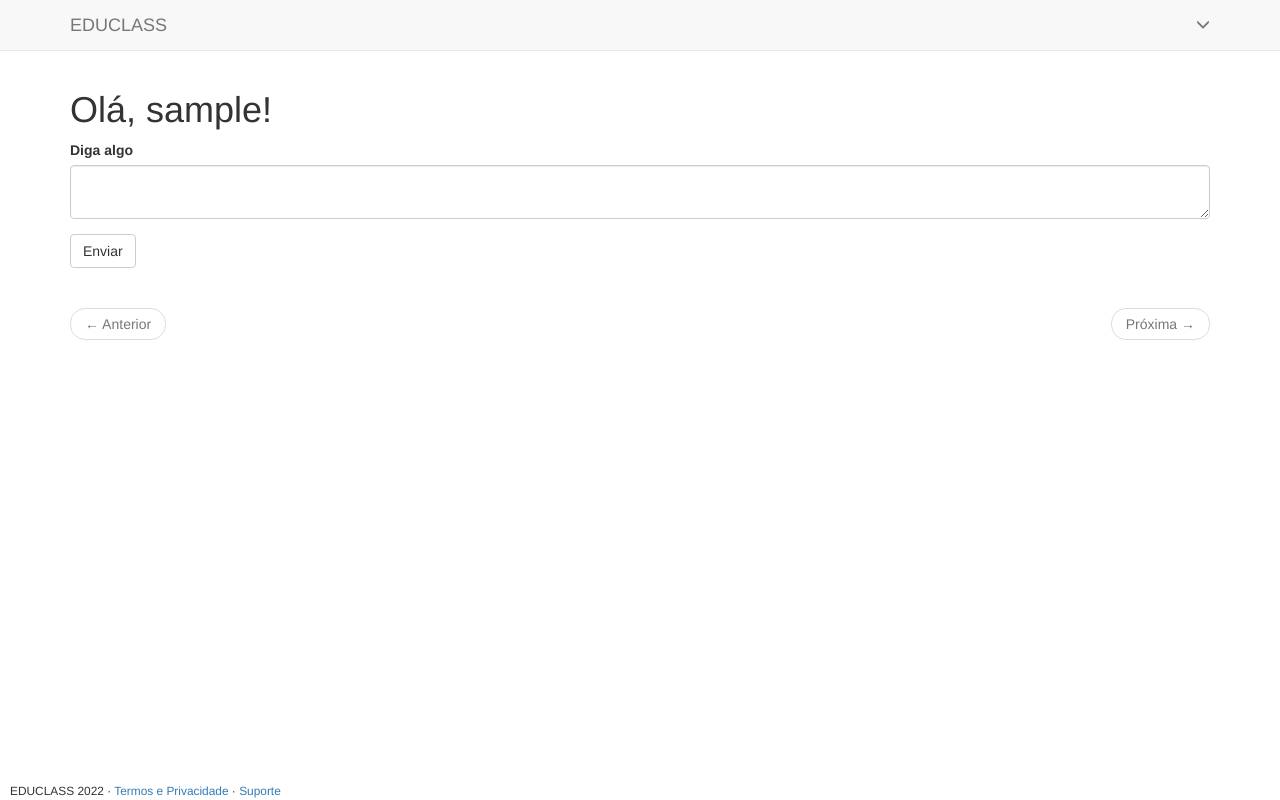
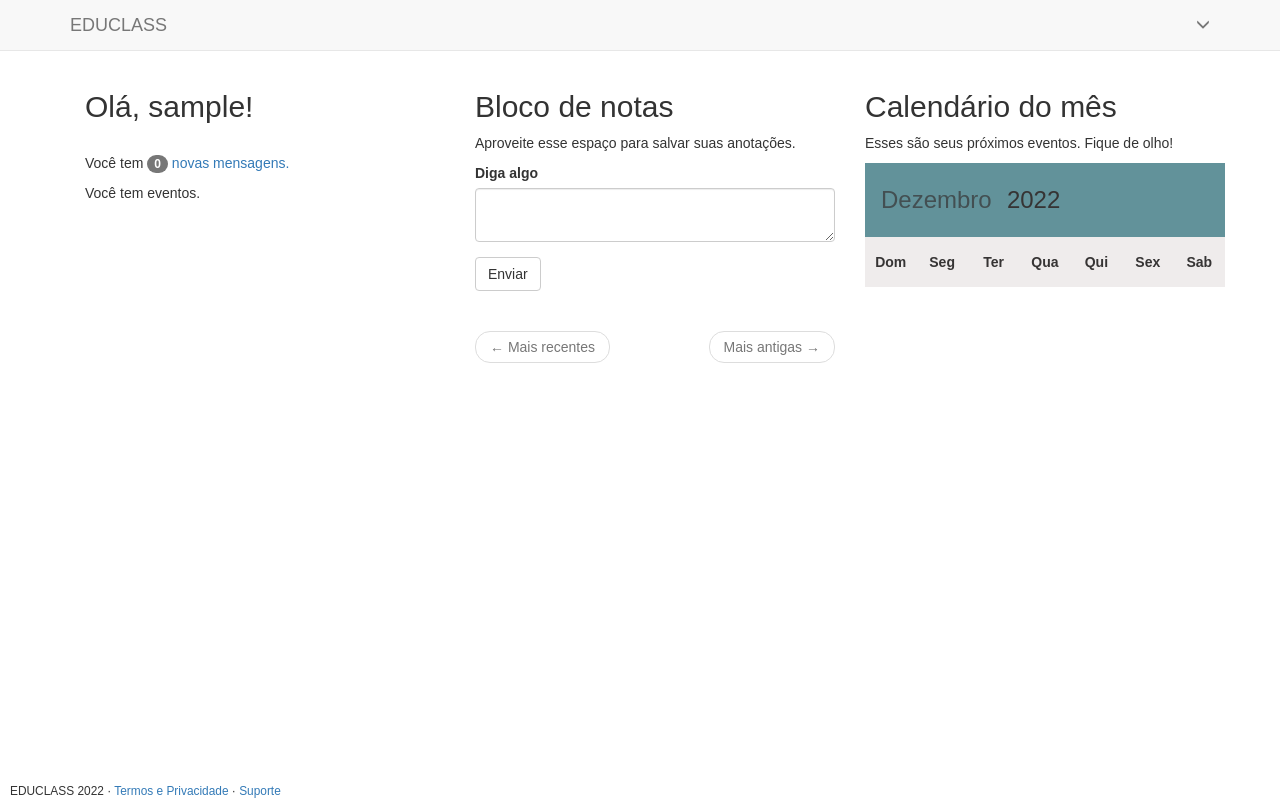
Before and after one commit to jessicaccp/educlass, a Flask app: page / in a window 1280 px wide. Run offline with Flask 2, Linux system fonts and the light colour scheme; the visitor is signed in with stand-in values (Sample User, id 1); data comes from the database, SQL or seed files in the repository; data that the repository does not hold is empty; some libraries are stand-ins or nearby versions.

Commit message:
Arruma css e adiciona tela de início

```diff
--- a/app/templates/index.html
+++ b/app/templates/index.html
@@ -1,12 +1,88 @@
 {% extends "base.html" %}
 {% import 'bootstrap/wtf.html' as wtf %}
 
+<!-- title -->
+{% block title %}
+  {% if title %}EDUCLASS · {{ title }}{% else %}{{ _('EDUCLASS') }}{% endif %}
+{% endblock %}
+<!-- / -->
+
+<!-- meta -->
+{% block metas %}
+{{ super() }}
+  <meta charset="utf-8">
+  <meta name="description" content="Offline Javascript Calendar App">
+  <meta name="viewport" content="width=device-width, initial-scale=1.0, maximum-scale=1.5">
+{% endblock %}
+<!-- / -->
+
+<!-- head -->
+{% block head %}
+{{ super() }}
+  <link rel="stylesheet" href="static/calendar.css">
+  <script defer src="static/calendar.js"></script>
+
+  <style type="text/css">
+    select {
+  -webkit-appearance: none;
+  -moz-appearance: none;
+  text-indent: 1px;
+  text-overflow: '';
+    }
+    </style>
+
+<style type="text/css">
+    body {
+        padding-top: 70px;
+        padding-bottom: 30px;
+    }
+
+    footer {
+        padding: 0 10px;
+        position: fixed;
+        bottom: 0;
+        background-color: white;
+        width: 100%;
+        height: 20px;
+        z-index:100;
+    }
+</style>
+{% endblock %}
+<!-- / -->
+
 {% block app_content %}
-    <h1>{{ _('Olá, %(username)s!', username=current_user.username) }}</h1>
-    {% if form %}
+{{super()}}
+<div class="container">
+
+
+
+<!-- (A) PERIOD SELECTOR -->
+<div class="row">
+    <!-- texto-->
+    <div class="col-md-4">
+        <h2>{{ _('Olá, %(username)s!', username=current_user.username) }}</h2><br>
+        <p>Você tem
+            <a href="{{ url_for('main.messages') }}">
+                {% set new_messages = current_user.new_messages() %}
+                <span id="message_count" class="badge" style="visibility: {% if new_messages %}visible
+                                            {% else %}visible{% endif %};">
+                    {{ new_messages }}
+                </span>
+                {{ _('novas mensagens' )}}.
+            </a>
+
+        </p>
+        <p>Você tem eventos.</p>
+    </div>
+
+    <div class="col-md-4">
+        <h2>Bloco de notas</h2>
+        <p>Aproveite esse espaço para salvar suas anotações.</p>
+        {% if form %}
     {{ wtf.quick_form(form) }}
     <br>
     {% endif %}
+
     {% for post in posts %}
         {% include '_post.html' %}
     {% endfor %}
@@ -14,14 +90,72 @@
         <ul class="pager">
             <li class="previous{% if not prev_url %} disabled{% endif %}">
                 <a href="{{ prev_url or '#' }}">
-                    <span aria-hidden="true">&larr;</span> {{ _('Anterior') }}
+                    <span aria-hidden="true">&larr;</span> {{ _('Mais recentes') }}
                 </a>
             </li>
             <li class="next{% if not next_url %} disabled{% endif %}">
                 <a href="{{ next_url or '#' }}">
-                    {{ _('Próxima') }} <span aria-hidden="true">&rarr;</span>
+                    {{ _('Mais antigas') }} <span aria-hidden="true">&rarr;</span>
                 </a>
             </li>
         </ul>
     </nav>
+
+    </div>
+
+    <!-- calendario -->
+    <div class="col-md-4">
+        <h2>Calendário do mês</h2>
+        <p>Esses são seus próximos eventos. Fique de olho!</p>
+        <div id="calHead">
+            <div id="calPeriod">
+              <select id="calMonth" disabled display="none"></select>
+              <input id="calYear" type="number" disabled>
+            </div>
+            <input id="calAdd" type="button" value="" disabled style="background-color: #62929a;">
+          </div>
+
+          <!-- (B) CALENDAR WRAPPER -->
+          <div id="calWrap">
+            <div id="calDays"></div>
+            <div id="calBody"></div>
+          </div>
+
+          <!-- (C) EVENT FORM -->
+          <dialog id="calForm">
+            <form method="dialog">
+            <h2 class="evt100"></h2>
+            <div class="evt50">
+              <!-- <label>Início</label> -->
+              <!-- <input id="evtStart" type="datetime-local" required> -->
+            </div>
+            <div class="evt50">
+              <!-- <label>Fim</label> -->
+              <!-- <input id="evtEnd" type="datetime-local" required> -->
+            </div>
+            <div class="evt50">
+              <!-- <label>Cor do texto</label> -->
+              <!-- <input id="evtColor" type="color" value="#000000" required> -->
+            </div>
+            <div class="evt50">
+              <!-- <label>Cor do fundo</label> -->
+              <!-- <input id="evtBG" type="color" value="#ffdbdb" required> -->
+            </div>
+            <div class="evt100">
+              <!-- <label>Evento</label> -->
+              <!-- <input id="evtTxt" type="text" required> -->
+            </div>
+            <div class="evt100">
+              <input type="hidden" id="evtID">
+              <input type="button" id="evtCX" value="Cancelar">
+              <input type="button" id="evtDel" value="Apagar">
+              <input type="submit" id="evtSave" value="Salvar">
+            </div>
+          </form>
+        </dialog>
+
+    </div>
+  </div>
+</div>
+
 {% endblock %}
--- a/config.py
+++ b/config.py
@@ -22,5 +22,5 @@ class Config(object):
     MS_TRANSLATOR_KEY = os.environ.get('MS_TRANSLATOR_KEY')
     ELASTICSEARCH_URL = os.environ.get('ELASTICSEARCH_URL')
     REDIS_URL = os.environ.get('REDIS_URL') or 'redis://'
-    POSTS_PER_PAGE = 25
+    POSTS_PER_PAGE = 5
     CORS_HEADERS = 'application/json'
```
Also changed, not shown: app/templates/_post.html (+4 -4 lines), app/templates/calendar.html (+17 -0 lines).
